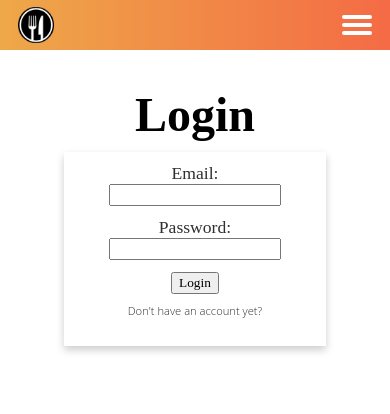
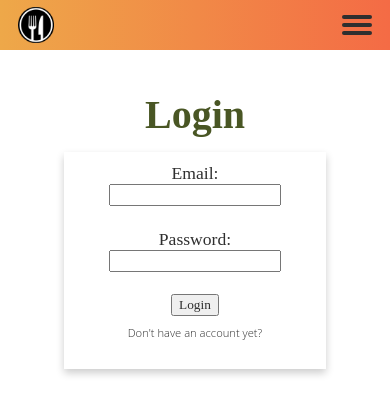
Before and after one commit to josipa314/forkmate-client, a React (Create React App) app: page /login in a window 390 px wide. Shown: the top 414 px of the page. Built offline with nearby package versions, Linux system fonts and the light colour scheme; no server answers; a web font is replaced by a local one.

Commit message:
main color change

```diff
--- a/src/App.css
+++ b/src/App.css
@@ -47,10 +47,7 @@
   body,
   main,
   .container,
- .foster,
-  .columns,
-  .pet-info,
-  .pet-info2 {
+  .columns {
       max-width: 100%;
       margin: auto;
     }
@@ -82,16 +79,14 @@
   text-decoration: none;
   color: white;
  }
-/*  .login-form a {
-   color: #08cef1;
- } */
+
  h1 {
    margin-top: 2rem;
    margin-bottom: 2rem;
    font-family:'Koulen', cursive;
    font-weight: 700;
-   color: black;
-   font-size: 3rem;
+   color: #495624;
+   font-size: 2.5rem;
  }
  h2 {
    margin-top: 2rem;
@@ -99,8 +94,8 @@
    font-family: 'Koulen', cursive;
    font-weight: 700;
    text-align: center;
-  font-size: 2.1rem;
-   color:black;
+   font-size: 1.7rem;
+   color: #495624;;
  }
 
  h3 {
--- a/src/components/Navbar.css
+++ b/src/components/Navbar.css
@@ -69,7 +69,7 @@ html, body {
 .menu-button::before,
 .menu-button::after {
   display: block;
-  background-color: #fff;
+  background-color: #2f2f2f;
   position: absolute;
   height: 4px;
   width: 30px;
@@ -93,7 +93,7 @@ html, body {
 }
 
 #menu-toggle:checked + .menu-button-container .menu-button {
-  background: rgba(255, 255, 255, 0);
+  background: #2f2f2f;
 }
 
 #menu-toggle:checked + .menu-button-container .menu-button::after {
@@ -123,7 +123,7 @@ html, body {
     transition: height 400ms cubic-bezier(0.23, 1, 0.32, 1);
   }
   #menu-toggle:checked ~ .menu li {
-    border: 1px solid #333;
+    border: 1px solid #2f2f2f;
     height: 2.5em;
     padding: 0.5em;
     transition: height 400ms cubic-bezier(0.23, 1, 0.32, 1);
@@ -135,140 +135,9 @@ html, body {
     padding: 0.5em 0;
     width: 100%;
     color: white;
-    background-color: #222;
+    background-color: #2f2f2f;
   }
   .menu > li:not(:last-child) {
     border-bottom: 1px solid #444;
   }
 }
-
-
-
-
-
-/*
-@media only screen and (min-device-width: 320px) and (max-device-width: 480px) {
-   body,
-  main,
-  .container,
- .foster,
-  .columns,
-  .pet-info,
-  .pet-info2 {
-      max-width: 100%;
-      margin: auto;
-  }
-
-  .Navbar a {
-    margin: 1rem 0.5rem;
-}
-
-html, body {
-  margin: 0;
-  height: 100%;
-}
-
-
-
-.menu {
-  display: flex;
-  flex-direction: row;
-  list-style-type: none;
-  margin: 0;
-  padding: 0;
-}
-
-.menu > li {
-  margin: 0 1rem;
-  overflow: hidden;
-}
-
-.menu-button-container {
-  display: none;
-  height: 100%;
-  width: 30px;
-  cursor: pointer;
-  flex-direction: column;
-  justify-content: center;
-  align-items: center;
-}
-
-#menu-toggle {
-  display: none;
-}
-
-.menu-button,
-.menu-button::before,
-.menu-button::after {
-  display: block;
-  background-color: #fff;
-  position: absolute;
-  height: 4px;
-  width: 30px;
-  transition: transform 400ms cubic-bezier(0.23, 1, 0.32, 1);
-  border-radius: 2px;
-}
-
-/*
-ul {
-    list-style-type: none;
-    margin: 0;
-    padding: 0;
-  }
- */
-
-/*   nav {
-    padding-right: 1rem;
-    margin: 0 auto;
-  }
-   #menu-toggle, .top-nav {
-    display: none;
-  }
-  header {
-    background: #195f6b;
-    padding-top: 2rem;
-    padding-bottom: 3rem;
-    margin-left: -2rem;
-    display: revert;
-  }
-  ul {
-    float:center;
-    margin: 0rem;
-  }
-  ul li {
-    position: relative;
-    list-style: none;
-  }
-  ul li {
-    position: relative;
-    display: inline;
-    margin: 0 0 0 25px;
-    list-style: none;
-  }
-  ul li a{
-    color: #21a9a7;
-    text-decoration: none;
-    text-transform: uppercase;
-    font-size: 1rem;
-    font-family: 'Oswald', sans-serif;
-
-    padding: 15px 0 15px 15px;
-    transition: all 0.15s linear 0s;
-    font-weight: 300;
-  }
-  ul li a:hover,
-  ul#subnavigation .active,
-  ul li a.active,
-  #subnavigation li a:hover {
-    color: #3011e3;
-  }
-  #logout-form {
-    display: inline-flex;
-  } */
-
-
-
-
-
-
-/* } */
--- a/src/pages/CreateMealPage.css
+++ b/src/pages/CreateMealPage.css
@@ -13,6 +13,7 @@
 .create-meal form label {
     display: block;
     margin: 0.5rem;
+    color: #2f2f2f
 
 
 }
@@ -30,4 +31,5 @@
 .create-meal button {
     float: center;
     width: 50%;
+    color: #2f2f2f
   }
--- a/src/pages/CreateMealPage.js
+++ b/src/pages/CreateMealPage.js
@@ -125,8 +125,10 @@ function CreateMealPage(props) {
                                 onChange={(e) => setUser(e.target.value)}
                             />
                         </label>  */}
+                        <br/>
+
                     <button type="submit">Create New Meal</button>
-                </form>
+                    </form>
                 {/*             }
                         { !isLoggedIn &&
                             <>
--- a/src/pages/LoginPage.css
+++ b/src/pages/LoginPage.css
@@ -17,9 +17,14 @@
 .login-form label {
     display: block;
     margin: 0.3rem;
+    color: #2f2f2f
 }
 
-.login-forminput {
+.login-form input {
     display: block;
     margin: 0 auto;
 }
+
+.login-form button {
+    color: #2f2f2f
+}
--- a/src/pages/MealsListPage.css
+++ b/src/pages/MealsListPage.css
@@ -24,5 +24,5 @@
   }
 
   .detail-button {
-    color:black;
+    color:#2f2f2f;
   }
--- a/src/pages/MyMealsPage.css
+++ b/src/pages/MyMealsPage.css
@@ -24,9 +24,9 @@
   }
 
   .edit-button {
-    color: black;
+    color:#2f2f2f;
   }
 
   .delete-button {
-    color: black;
+    color: #2f2f2f;
   }
```
Also changed, not shown: src/assets/foodsharecollaborators.jpeg (added).
